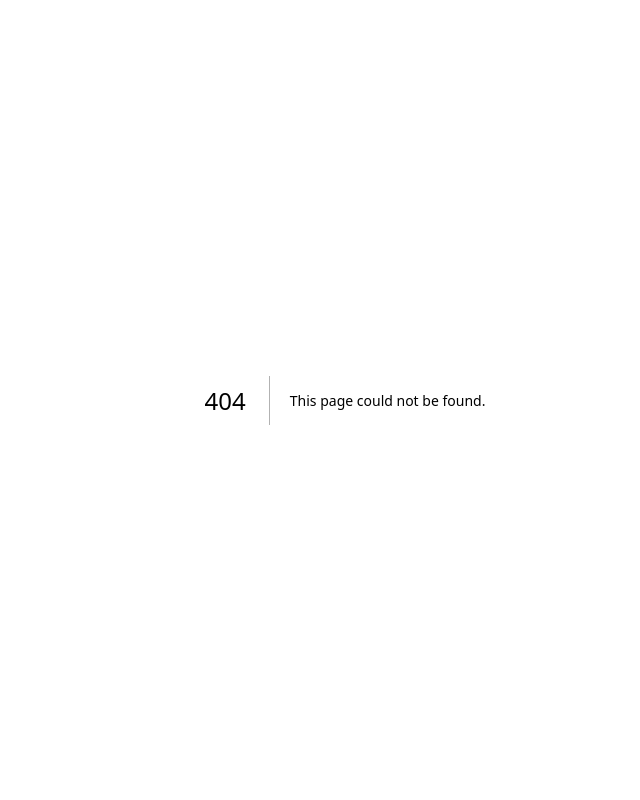
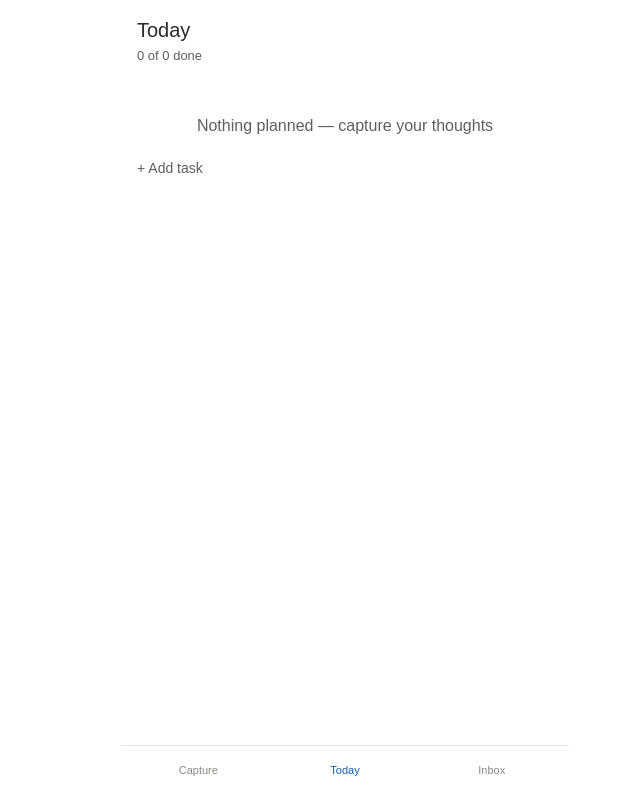
Before and after one commit to bohdan-kolomiiets/skelar-todoist, a Next.js app: page /today in a window 1280 px wide. Before the commit this address had no page. Shown: the whole page, without its empty margins (295-935 px from the left). Built offline with nearby package versions, Linux system fonts and the light colour scheme.

Commit message:
feat(today): Today screen with sections, completion, manual add

```diff
--- /dev/null
+++ b/src/app/(app)/today/page.tsx
@@ -0,0 +1,5 @@
+import { TodayScreen } from "@/components/screens/TodayScreen";
+
+export default function TodayPage() {
+  return <TodayScreen />;
+}
--- /dev/null
+++ b/src/components/screens/TodayScreen.tsx
@@ -0,0 +1,95 @@
+"use client";
+
+import { useMemo, useState } from "react";
+import { useTasks } from "@/lib/tasks/useTasks";
+import { viewOf } from "@/lib/task/routing";
+import { groupToday } from "@/lib/task/ordering";
+import { todayISO } from "@/lib/date/clock";
+import type { Task, TaskDraft } from "@/lib/task/types";
+import { TaskRow } from "@/components/task/TaskRow";
+import { TaskEditorSheet } from "@/components/task/TaskEditorSheet";
+
+const SECTIONS: Array<["overdue" | "morning" | "afternoon" | "evening" | "anytime", string]> = [
+  ["overdue", "Overdue"],
+  ["morning", "Morning"],
+  ["afternoon", "Afternoon"],
+  ["evening", "Evening"],
+  ["anytime", "Anytime"],
+];
+
+export function TodayScreen() {
+  const { tasks, addTask, updateTask, removeTask, toggleComplete, moveTask } = useTasks();
+  const today = todayISO();
+  const [editing, setEditing] = useState<Task | "new" | null>(null);
+  const [showCompleted, setShowCompleted] = useState(false);
+
+  const todays = useMemo(() => tasks.filter((t) => viewOf(t, today) === "today"), [tasks, today]);
+  const active = todays.filter((t) => t.status === "active");
+  const completed = todays.filter((t) => t.status === "done");
+  const groups = useMemo(() => groupToday(active, today), [active, today]);
+  const hasInbox = tasks.some((t) => t.status === "active" && viewOf(t, today) === "inbox");
+
+  const rowProps = (task: Task) => ({
+    task, today, onToggle: toggleComplete, onOpen: setEditing, onMove: moveTask, moveTarget: "inbox" as const,
+  });
+
+  return (
+    <section className="flex flex-1 flex-col px-4 pb-3">
+      <header className="pb-2 pt-4">
+        <h1 className="text-xl font-medium">Today</h1>
+        <p className="mt-0.5 text-[13px] text-text-secondary">
+          {completed.length} of {todays.length} done
+        </p>
+      </header>
+
+      {todays.length === 0 ? (
+        <p className="mt-10 text-center text-text-secondary">
+          Nothing planned — capture your thoughts{hasInbox ? " or pull from Inbox" : ""}
+        </p>
+      ) : (
+        SECTIONS.map(([key, label]) =>
+          groups[key].length ? (
+            <div key={key}>
+              <p className={`mb-0.5 mt-3.5 text-[13px] font-medium ${key === "overdue" ? "text-text-danger" : "text-text-secondary"}`}>{label}</p>
+              {groups[key].map((task) => (
+                <TaskRow key={task.id} {...rowProps(task)} />
+              ))}
+            </div>
+          ) : null,
+        )
+      )}
+
+      <button type="button" onClick={() => setEditing("new")} className="mt-2 flex w-full items-center gap-2.5 py-3 text-left text-sm text-text-secondary">
+        + Add task
+      </button>
+
+      {completed.length > 0 && (
+        <div className="mt-2 border-t border-border pt-2">
+          <div className="flex items-center justify-between">
+            <span className="text-[13px] font-medium text-text-secondary">Completed · {completed.length}</span>
+            <button type="button" onClick={() => setShowCompleted((s) => !s)} className="text-[13px] text-text-accent">
+              {showCompleted ? "Hide" : "Show"}
+            </button>
+          </div>
+          {showCompleted && completed.map((task) => <TaskRow key={task.id} {...rowProps(task)} />)}
+        </div>
+      )}
+
+      {editing && (
+        <TaskEditorSheet
+          key={editing === "new" ? "new" : editing.id}
+          open
+          title={editing === "new" ? "New task" : "Edit task"}
+          initial={editing === "new" ? { title: "", doDate: today, tags: [] } : editing}
+          onClose={() => setEditing(null)}
+          onSave={(draft: TaskDraft) => {
+            if (editing === "new") addTask(draft);
+            else updateTask(editing.id, draft);
+            setEditing(null);
+          }}
+          onDelete={editing !== "new" ? () => { removeTask(editing.id); setEditing(null); } : undefined}
+        />
+      )}
+    </section>
+  );
+}
```
Also changed, not shown: 1 other file (tests, documents, lock files or other folders).
